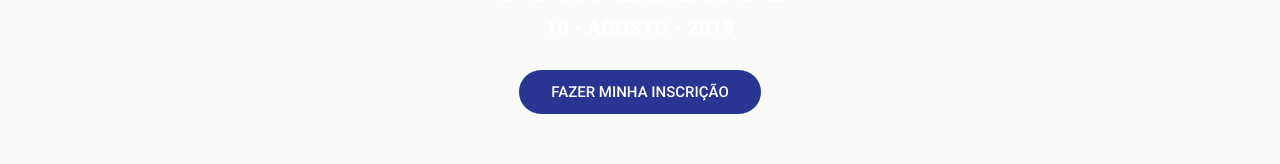
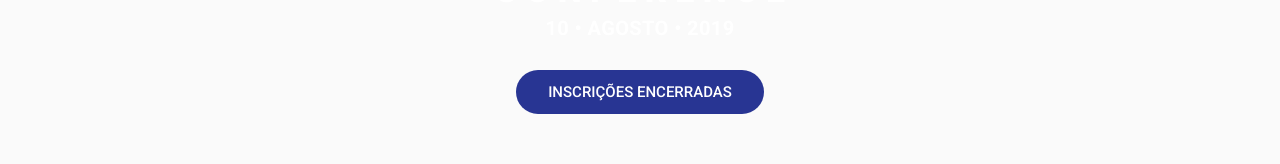
Before and after one commit to luanelioliveira/project-agile-joinville-webpage, a Vue app: page / in a window 1280 px wide. Shown: the part 343-507 px from the top of the page. Built offline with nearby package versions, Linux system fonts and the light colour scheme.

Commit message:
inscricoes encerradas

```diff
--- a/src/component/Cabecalho.vue
+++ b/src/component/Cabecalho.vue
@@ -10,8 +10,8 @@
         <h1 class="white--text font-weight-thin display-3 text-xs-center">AGILE JOINVILLE</h1>
         <h1 class="white--text font-weight-black mb-2 display-1 text-xs-center">C O N F E R E N C E</h1>
         <h1 class="white--text font-weight-bold mb-2 title text-xs-center">10 • AGOSTO • 2019</h1>
-        <v-btn class="indigo darken-3 mt-4" dark flat round depressed large v-on:click="openPage(inscricoes)">
-          FAZER MINHA INSCRIÇÃO
+        <v-btn class="indigo darken-3 mt-4" dark flat round depressed large>
+          INSCRIÇÕES ENCERRADAS
         </v-btn>
       </v-layout>
     </v-parallax>
--- a/src/component/DivulgacaoEvento.vue
+++ b/src/component/DivulgacaoEvento.vue
@@ -4,8 +4,8 @@
       <v-layout column align-center justify-center>
         <div class="display-2 font-weight-thin white--text mb-3 text-xs-center">Venha participar e adiquirir novos conhecimentos!</div>
         <span class="font-weight-bold font-italic">"Compartilhar conhecimento é o caminho mais próximo da sabedoria..."</span>
-        <v-btn class="black mt-5" dark flat round depressed large v-on:click="openPage(inscricoes)">
-          FAZER MINHA INSCRIÇÃO
+        <v-btn class="black mt-5" dark flat round depressed large>
+          INSCRIÇÕES ENCERRADAS
         </v-btn>
       </v-layout>
     </v-parallax>
```
